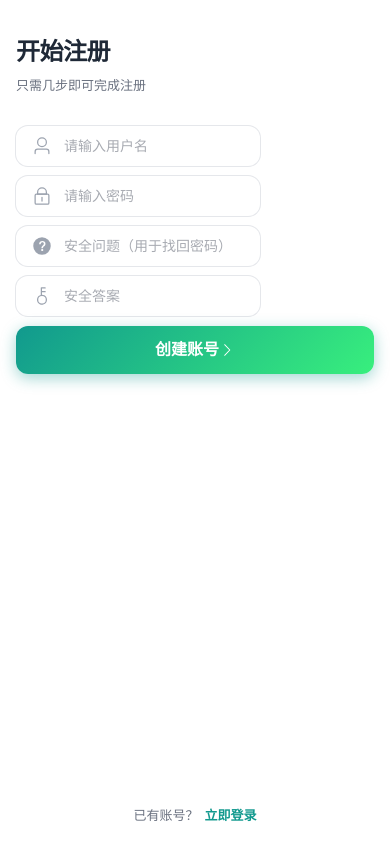
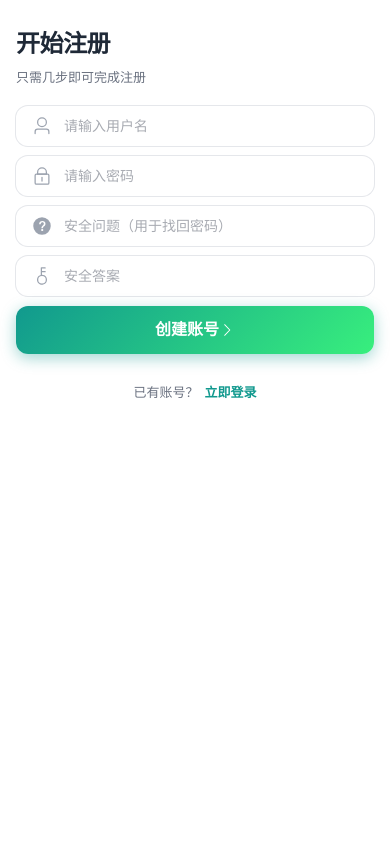
Before and after one commit to TechFunWay/notepad, a Vue app in the folder web/: page /register in a window 390 px wide. Built offline with nearby package versions, Linux system fonts and the light colour scheme.

Commit message:
fix: 注册页手机端输入框对齐按钮，消除左右空白

```diff
--- a/web/src/views/RegisterView.vue
+++ b/web/src/views/RegisterView.vue
@@ -38,7 +38,7 @@
             <h2>开始注册</h2>
             <p>只需几步即可完成注册</p>
           </div>
-          <el-form :model="form" class="register-form">
+          <el-form :model="form" class="register-form" label-width="0">
             <el-form-item>
               <div class="input-wrapper">
                 <el-icon class="input-icon"><User /></el-icon>
@@ -448,23 +448,31 @@ async function handleRegister() {
 @media (max-width: 480px) {
   .register-wrapper {
     padding: 0;
+    max-width: 100%;
   }
 
   .register-card {
     border-radius: 0;
     min-height: 100vh;
+    max-width: none;
+    width: 100%;
   }
 
   .register-container {
-    align-items: flex-start;
+    align-items: stretch;
   }
 
   .register-right {
-    padding: 32px 16px 20px;
+    padding: 24px 16px 16px;
+    gap: 0;
+    width: 100%;
+    box-sizing: border-box;
+    flex: 1;
   }
 
   .form-header {
-    margin-bottom: 16px;
+    margin-bottom: 20px;
+    width: 100%;
   }
 
   .form-header h2 {
@@ -477,24 +485,67 @@ async function handleRegister() {
 
   .register-form {
     margin-bottom: 0;
+    width: 100%;
   }
 
+  /* Force form items to be full-width block elements */
   .register-form :deep(.el-form-item) {
     margin-bottom: 10px;
+    display: block !important;
+    width: 100% !important;
   }
 
   .register-form :deep(.el-form-item:last-child) {
-    margin-bottom: 12px;
+    margin-bottom: 16px;
+  }
+
+  /* Remove label space completely */
+  .register-form :deep(.el-form-item__content) {
+    margin-left: 0 !important;
+    display: block !important;
+    width: 100% !important;
+  }
+
+  /* Target the actual input and button elements */
+  .register-form :deep(.el-form-item .el-input) {
+    width: 100% !important;
+  }
+
+  .register-form :deep(.el-form-item .el-input__wrapper) {
+    width: 100% !important;
+  }
+
+  .register-form :deep(.el-form-item .el-button) {
+    width: 100% !important;
+  }
+
+  .input-wrapper {
+    width: 100%;
+    box-sizing: border-box;
+  }
+
+  .custom-input {
+    width: 100%;
+  }
+
+  .custom-input :deep(.el-input) {
+    width: 100% !important;
+  }
+
+  .custom-input :deep(.el-input__wrapper) {
+    width: 100% !important;
   }
 
   .submit-btn {
     margin-top: 0;
     height: 48px;
+    width: 100% !important;
   }
 
   .form-footer {
-    margin-top: auto;
-    padding-top: 16px;
+    margin-top: 12px;
+    padding-top: 0;
+    width: 100%;
   }
 
   .login-prompt {
```
